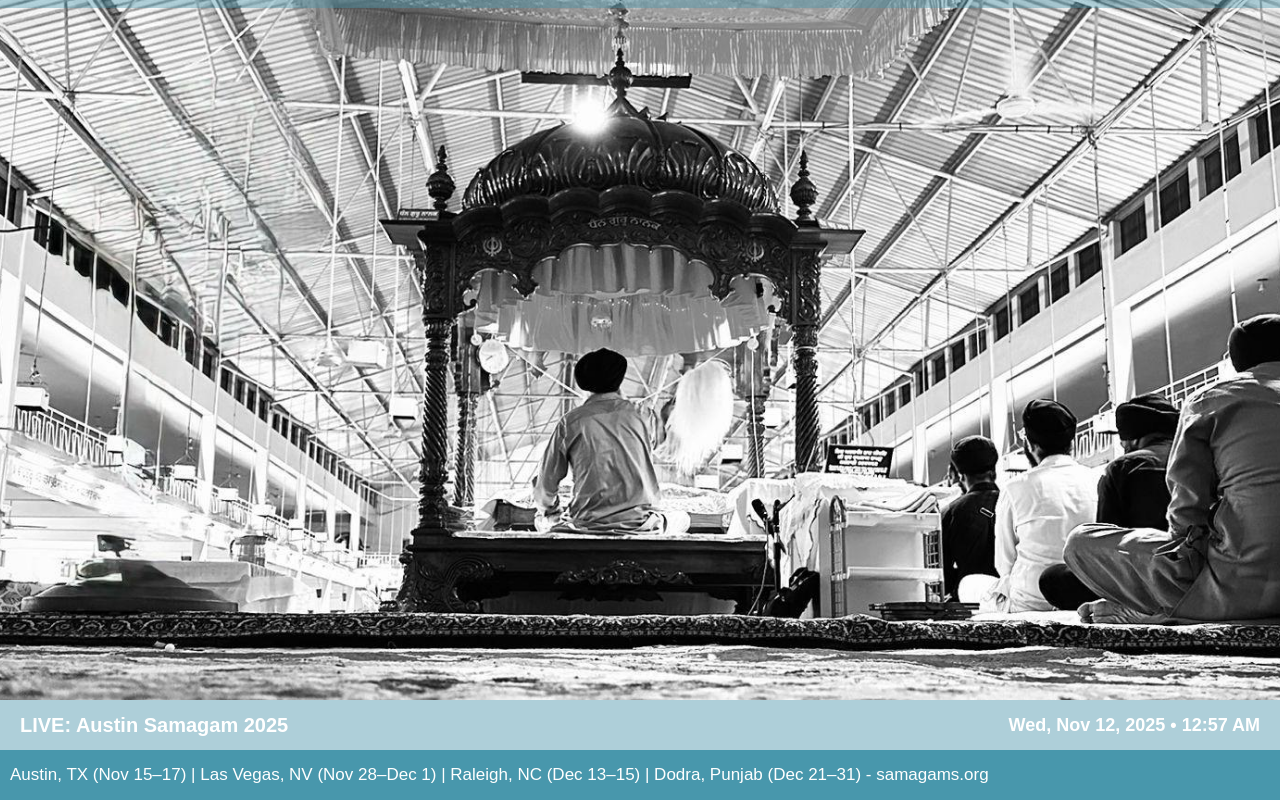
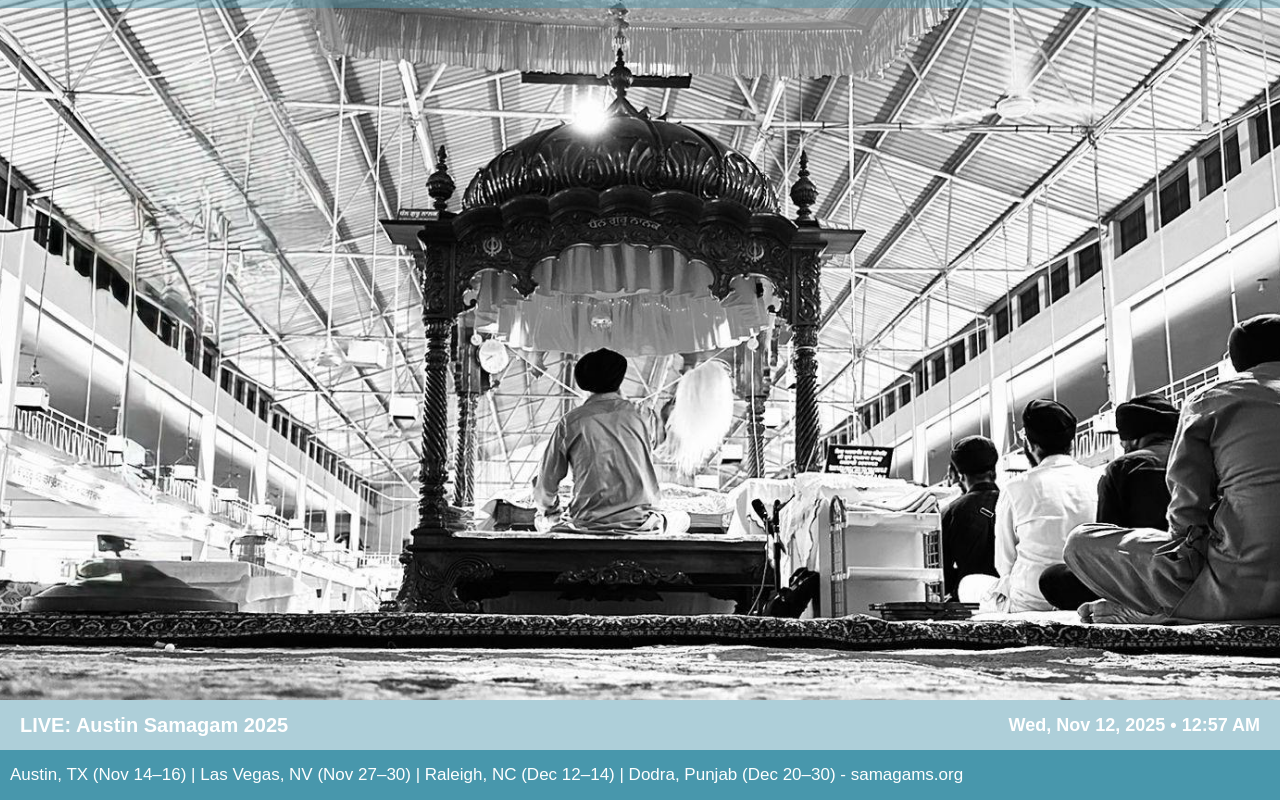
Before and after one commit to arshreality/dodra-na-samagam-obs-overlay, a plain HTML site: page index.html in a window 1280 px wide. Drawn offline with Linux system fonts and the light colour scheme.

Commit message:
Refactor date formatting for upcoming samagams to include last samagam

```diff
--- a/index.html
+++ b/index.html
@@ -126,7 +126,9 @@
         const response = await fetch("samagams.json");
         const events = await response.json();
 
+        // Use start-of-day so events that start today are included as "upcoming"
         const today = new Date();
+        today.setHours(0, 0, 0, 0);
 
         // Split by region
         const northAmerica = events.filter(
@@ -137,29 +139,30 @@
           e.city.toLowerCase().includes("punjab")
         );
 
-        // Format helper
-        function formatDateRange(startStr, endStr) {
-          const start = new Date(startStr.substring(0, 10)); // YYYY-MM-DD
-          const end = new Date(endStr.substring(0, 10));
-
-          // Add 1 day to both start and end dates as a stopgap
-          // TODO: fix this please
-          start.setDate(start.getDate() + 1);
-          end.setDate(end.getDate() + 1);
+        // Build a display string from YYYY-MM-DD parts and store it on the event
+        function formatYMDRange(startStr, endStr) {
+          // Extract YYYY-MM-DD (safe even if the original string contains time/tz)
+          const s = startStr.substring(0, 10).split("-").map(Number);
+          const t = endStr.substring(0, 10).split("-").map(Number);
+          const start = new Date(s[0], s[1] - 1, s[2]);
+          const end = new Date(t[0], t[1] - 1, t[2]);
 
           const sameMonth = start.getMonth() === end.getMonth();
           const opts = { month: "short", day: "numeric" };
 
           const startFormatted = start.toLocaleDateString("en-US", opts);
-          const endFormatted = sameMonth
-            ? end.getDate()
-            : end.toLocaleDateString("en-US", opts);
+          const endFormatted = sameMonth ? end.getDate() : end.toLocaleDateString("en-US", opts);
 
           return `${startFormatted}–${endFormatted}`;
         }
 
+        // Precompute display ranges as strings on each event so the HTML uses stable strings
+        events.forEach((e) => {
+          e.displayRange = formatYMDRange(e.startDate, e.endDate);
+        });
+
         function formatEvent(e) {
-          return `${e.city} (${formatDateRange(e.startDate, e.endDate)})`;
+          return `${e.city} (${e.displayRange})`;
         }
 
         const upcomingNA = northAmerica
@@ -168,10 +171,10 @@
           .slice(0, 5);
 
         // Find the single next upcoming Samagam in India
-        const upcomingIndia = india
+    const upcomingIndia = india
               .filter((e) => new Date(e.startDate) > today)
               .sort((a, b) => new Date(a.startDate) - new Date(b.startDate))
-              .slice(0, 1);
+      .slice(0, 1);
 
         const naString = upcomingNA.map(formatEvent).join("   |   ");
         // Format the single India samagam. Using .map().join() safely handles the case where no upcoming event is found.
```
